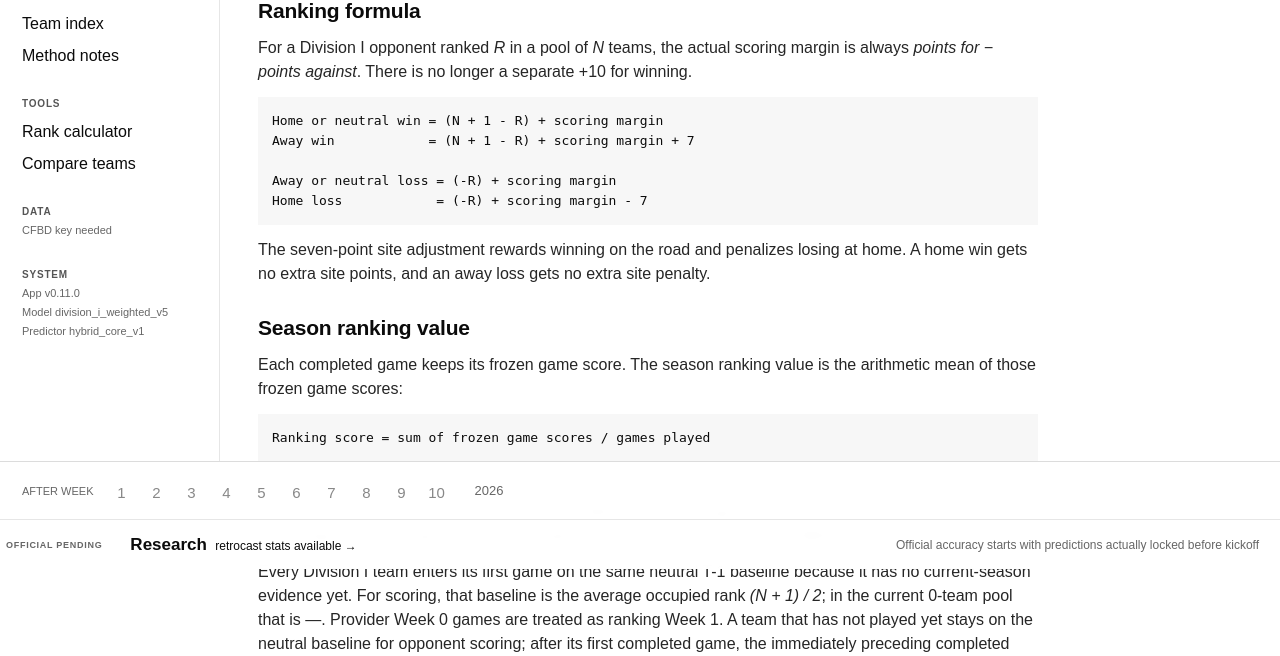
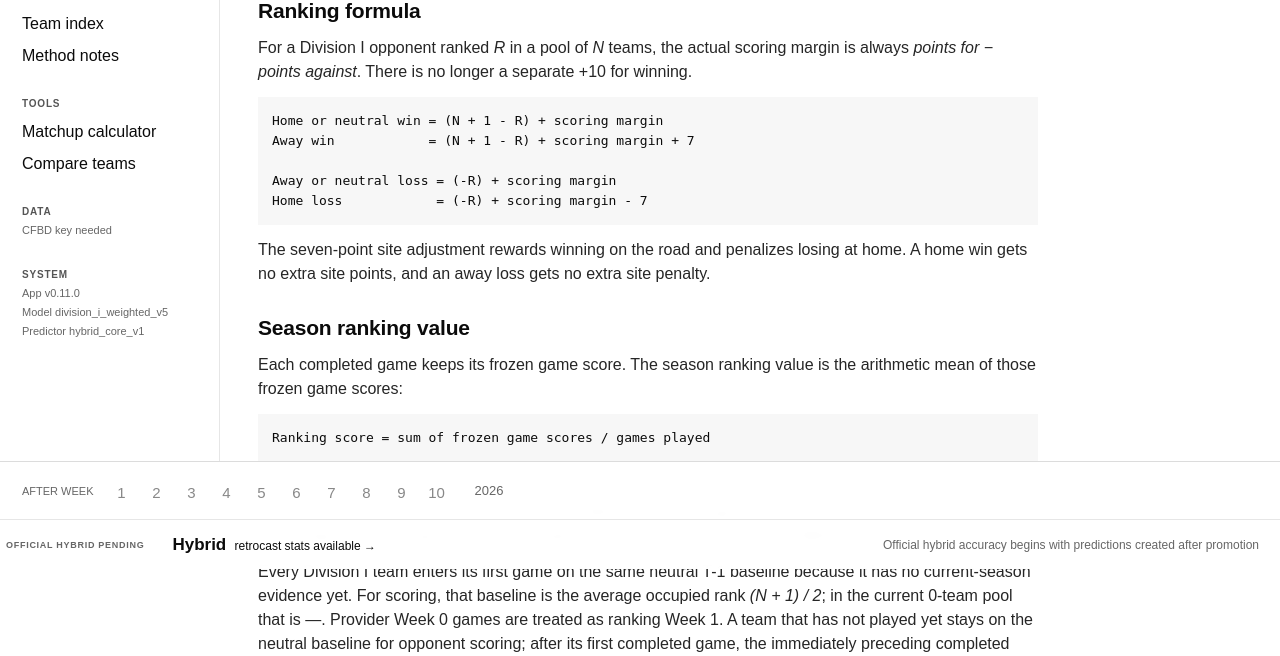
Before and after one commit to larrybillinger/NCAA_BCS_RANKING_CALCULATOR, a FastAPI app: page /method in a window 1280 px wide. Shown: the part 231-887 px from the top of the page. Run offline with FastAPI, Linux system fonts and the light colour scheme; data that the repository does not hold is empty.

Commit message:
Label active hybrid predictor throughout navigation and ticker

```diff
--- a/src/ncaa_rankings/web/templates/base.html
+++ b/src/ncaa_rankings/web/templates/base.html
@@ -28,7 +28,7 @@
 
     <section class="side-group">
       <div class="side-label">TOOLS</div>
-      <a href="/tools/rank-calculator">Rank calculator</a>
+      <a href="/tools/rank-calculator">Matchup calculator</a>
       <a href="/compare">Compare teams</a>
     </section>
 
@@ -75,16 +75,16 @@
   </div>
   <div class="ticker-row">
     {% if metrics.games %}
-      <span class="ticker-mode">OFFICIAL</span>
+      <span class="ticker-mode">OFFICIAL HYBRID</span>
       <a href="/stats?metric=winner_accuracy"><strong>{{ metrics.winner_accuracy|pct }}</strong> winner</a>
       <a href="/stats?metric=spread_mae"><strong>{{ metrics.spread_mae|num }}</strong> margin MAE</a>
       <a href="/stats?metric=brier"><strong>{{ metrics.brier|num(3) }}</strong> Brier</a>
       <a href="/stats?metric=rank_result_correlation"><strong>{{ metrics.rank_result_correlation|num(2) if metrics.rank_result_correlation is not none else '—' }}</strong> rank corr.</a>
-      <span class="ticker-note">Locked pregame ledger</span>
+      <span class="ticker-note">hybrid_core_v1 locked pregame ledger</span>
     {% else %}
-      <span class="ticker-mode">OFFICIAL PENDING</span>
-      <a href="/stats"><strong>Research</strong> retrocast stats available →</a>
-      <span class="ticker-note">Official accuracy starts with predictions actually locked before kickoff</span>
+      <span class="ticker-mode">OFFICIAL HYBRID PENDING</span>
+      <a href="/stats"><strong>Hybrid</strong> retrocast stats available →</a>
+      <span class="ticker-note">Official hybrid accuracy begins with predictions created after promotion</span>
     {% endif %}
   </div>
 </footer>
```
